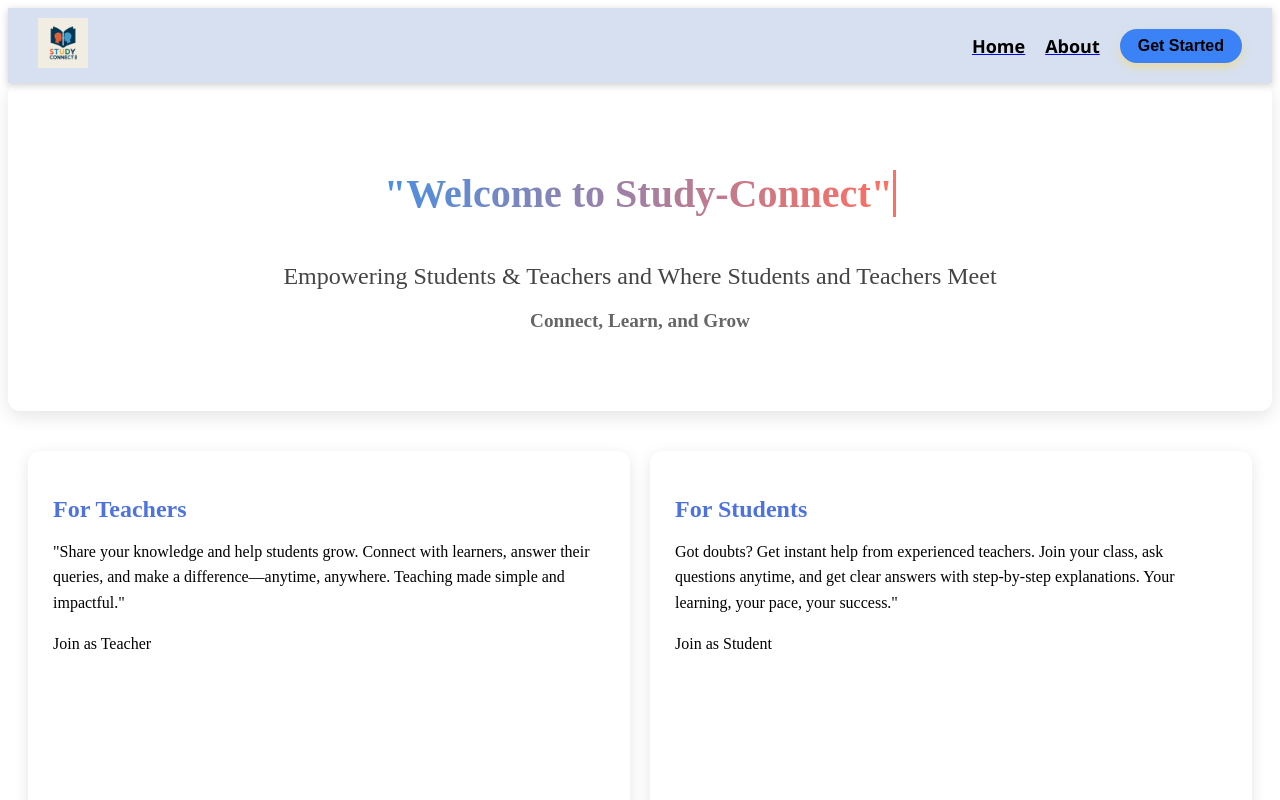
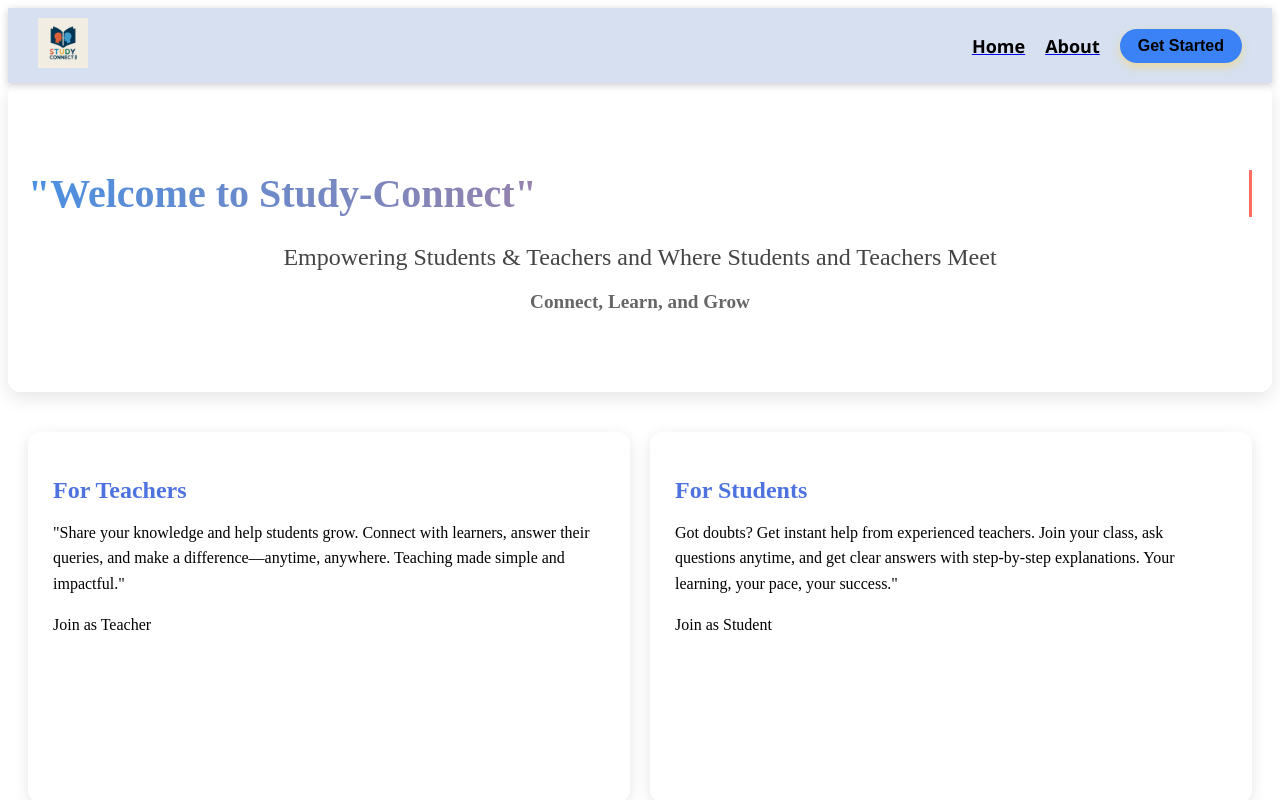
Before and after one commit to paras22072004/PROJECT-study-connect, a React (Vite) app in the folder frontend/: page / in a window 1280 px wide. Shown: the top 800 px of the page. Built offline with nearby package versions, Linux system fonts and the light colour scheme.

Commit message:
Update Home.css

```diff
--- a/frontend/src/assets/Pages/Home.css
+++ b/frontend/src/assets/Pages/Home.css
@@ -19,12 +19,13 @@
     -webkit-background-clip: text;
     -webkit-text-fill-color: transparent;
     display: inline-block;
+    display: flex;
     animation: typing 3s steps(30, end), blink 0.7s step-end infinite alternate;
     white-space: nowrap;
     overflow: hidden;
     border-right: 3px solid #ff6f61;
 }
-@media (max-width: 768px) {
+@media (max-width: 480px) {
   .typewriter{
     flex-direction: column;
   }
```
